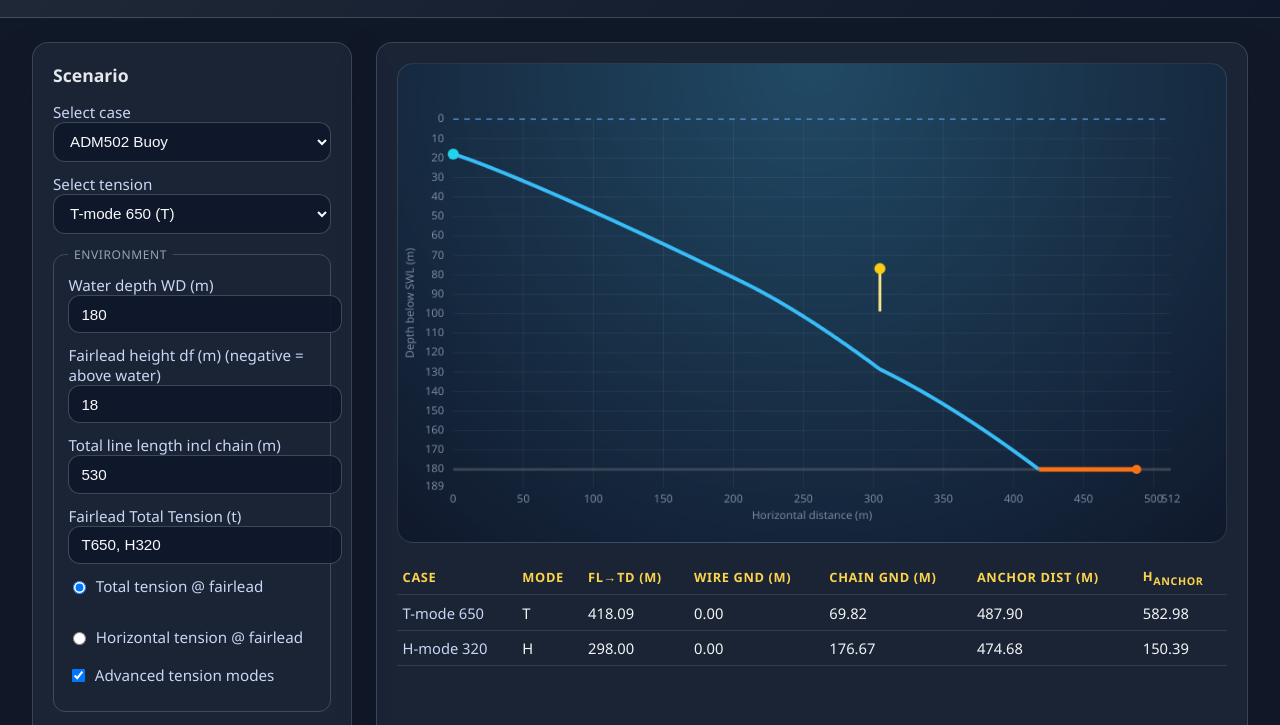
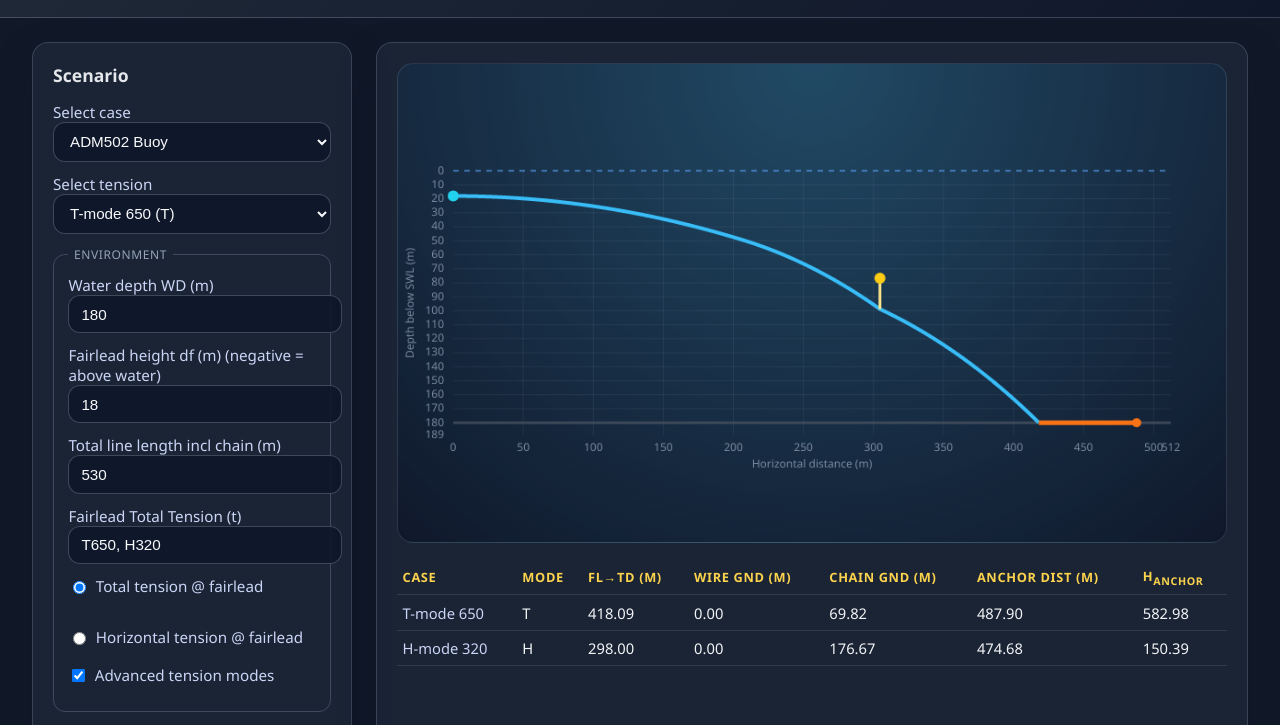
Before and after one commit to rattawitaum-bit/CoordCon, a website: page index.html in a window 1280 px wide. Shown: the part 61-786 px from the top of the page. Drawn offline with Linux system fonts and the light colour scheme.

Commit message:
Restore physical plotting geometry

```diff
--- a/index.html
+++ b/index.html
@@ -624,26 +624,27 @@
       const margin = 60;
       const geom = result.geometry;
       const clampDepth = (value) => Math.min(Math.max(value, 0), currentConfig.waterDepth);
-      const touchdownDepth = result.touchdown ? result.touchdown.y : (currentConfig.waterDepth - currentConfig.fairleadDepth);
-      const remapLocalY = (localY) => {
-        if (!Number.isFinite(touchdownDepth) || touchdownDepth <= 0) return localY;
-        const normalized = Math.min(Math.max(localY / touchdownDepth, 0), 1);
-        const eased = Math.pow(normalized, 0.55);
-        return touchdownDepth * eased;
-      };
 
       const suspended = geom.suspended.map((pt) => ({
         x: pt.x,
-        y: clampDepth(currentConfig.fairleadDepth + remapLocalY(pt.y)),
+        y: clampDepth(currentConfig.fairleadDepth + pt.y),
       }));
-      const seabed = geom.seabed.map((pt) => ({ x: pt.x, y: clampDepth(currentConfig.fairleadDepth + pt.y) }));
-      const maxX = Math.max(result.anchorDistance * 1.05, 1);
-      const maxY = currentConfig.waterDepth * 1.05;
-      const scaleX = (canvas.width - 2 * margin) / maxX;
-      const scaleY = (canvas.height - 2 * margin) / maxY;
+      const seabed = geom.seabed.map((pt) => ({
+        x: pt.x,
+        y: clampDepth(currentConfig.fairleadDepth + pt.y),
+      }));
+
+      const spanX = Math.max(result.anchorDistance * 1.05, 1);
+      const spanY = Math.max(currentConfig.waterDepth * 1.05, 1);
+      const availableWidth = canvas.width - 2 * margin;
+      const availableHeight = canvas.height - 2 * margin;
+      const scale = Math.min(availableWidth / spanX, availableHeight / spanY);
+      const offsetX = margin + (availableWidth - spanX * scale) / 2;
+      const offsetY = margin + (availableHeight - spanY * scale) / 2;
+
       const toCanvas = (pt) => ({
-        x: margin + pt.x * scaleX,
-        y: margin + pt.y * scaleY,
+        x: offsetX + pt.x * scale,
+        y: offsetY + pt.y * scale,
       });
 
       // Gridlines
@@ -654,19 +655,19 @@
       const stepX = 50;
       const stepY = 10;
 
-      for (let x = stepX; x < maxX; x += stepX) {
-        const cx = margin + x * scaleX;
+      for (let x = stepX; x < spanX; x += stepX) {
+        const cx = offsetX + x * scale;
         ctx.beginPath();
-        ctx.moveTo(cx, margin);
-        ctx.lineTo(cx, margin + maxY * scaleY);
+        ctx.moveTo(cx, offsetY);
+        ctx.lineTo(cx, offsetY + spanY * scale);
         ctx.stroke();
       }
 
-      for (let y = stepY; y < maxY; y += stepY) {
-        const cy = margin + y * scaleY;
+      for (let y = stepY; y < spanY; y += stepY) {
+        const cy = offsetY + y * scale;
         ctx.beginPath();
-        ctx.moveTo(margin, cy);
-        ctx.lineTo(margin + maxX * scaleX, cy);
+        ctx.moveTo(offsetX, cy);
+        ctx.lineTo(offsetX + spanX * scale, cy);
         ctx.stroke();
       }
       ctx.restore();
@@ -676,32 +677,32 @@
       ctx.fillStyle = 'rgba(148, 163, 184, 0.8)';
       ctx.font = '12px "Segoe UI", "Roboto", sans-serif';
 
-      const axisBottom = margin + maxY * scaleY;
+      const axisBottom = offsetY + spanY * scale;
 
       ctx.textAlign = 'center';
       ctx.textBaseline = 'top';
-      for (let x = 0; x <= maxX + 1e-6; x += stepX) {
-        const cx = margin + x * scaleX;
+      for (let x = 0; x <= spanX + 1e-6; x += stepX) {
+        const cx = offsetX + x * scale;
         ctx.fillText(`${x.toFixed(0)}`, cx, axisBottom + 8);
       }
-      if ((maxX % stepX) > 1e-6) {
-        const cx = margin + maxX * scaleX;
-        ctx.fillText(`${maxX.toFixed(0)}`, cx, axisBottom + 8);
+      if ((spanX % stepX) > 1e-6) {
+        const cx = offsetX + spanX * scale;
+        ctx.fillText(`${spanX.toFixed(0)}`, cx, axisBottom + 8);
       }
-      ctx.fillText('Horizontal distance (m)', margin + (maxX * scaleX) / 2, axisBottom + 26);
+      ctx.fillText('Horizontal distance (m)', offsetX + (spanX * scale) / 2, axisBottom + 26);
 
       ctx.textAlign = 'right';
       ctx.textBaseline = 'middle';
-      for (let y = 0; y <= maxY + 1e-6; y += stepY) {
-        const cy = margin + y * scaleY;
-        ctx.fillText(`${y.toFixed(0)}`, margin - 10, cy);
+      for (let y = 0; y <= spanY + 1e-6; y += stepY) {
+        const cy = offsetY + y * scale;
+        ctx.fillText(`${y.toFixed(0)}`, offsetX - 10, cy);
       }
-      if ((maxY % stepY) > 1e-6) {
-        const cy = margin + maxY * scaleY;
-        ctx.fillText(`${maxY.toFixed(0)}`, margin - 10, cy);
+      if ((spanY % stepY) > 1e-6) {
+        const cy = offsetY + spanY * scale;
+        ctx.fillText(`${spanY.toFixed(0)}`, offsetX - 10, cy);
       }
       ctx.save();
-      ctx.translate(20, margin + (maxY * scaleY) / 2);
+      ctx.translate(offsetX - 40, offsetY + (spanY * scale) / 2);
       ctx.rotate(-Math.PI / 2);
       ctx.textAlign = 'center';
       ctx.textBaseline = 'top';
@@ -714,18 +715,18 @@
       ctx.lineWidth = 2;
       ctx.setLineDash([6, 6]);
       ctx.beginPath();
-      ctx.moveTo(margin, margin);
-      ctx.lineTo(canvas.width - margin, margin);
+      ctx.moveTo(offsetX, offsetY);
+      ctx.lineTo(offsetX + spanX * scale, offsetY);
       ctx.stroke();
 
       // Seabed
       ctx.setLineDash([]);
       ctx.strokeStyle = 'rgba(75, 85, 99, 0.7)';
       ctx.lineWidth = 3;
-      const seabedY = margin + currentConfig.waterDepth * scaleY;
+      const seabedY = offsetY + currentConfig.waterDepth * scale;
       ctx.beginPath();
-      ctx.moveTo(margin, seabedY);
-      ctx.lineTo(canvas.width - margin, seabedY);
+      ctx.moveTo(offsetX, seabedY);
+      ctx.lineTo(offsetX + spanX * scale, seabedY);
       ctx.stroke();
 
       // Suspended segment
@@ -758,8 +759,8 @@
 
       // Buoys
       for (const buoy of result.buoyStates) {
-      const attachAbs = clampDepth(currentConfig.fairleadDepth + buoy.attach.y);
-      const buoyAbs = clampDepth(currentConfig.fairleadDepth + buoy.buoyDepth);
+        const attachAbs = clampDepth(currentConfig.fairleadDepth + buoy.attach.y);
+        const buoyAbs = clampDepth(currentConfig.fairleadDepth + buoy.buoyDepth);
         const attach = toCanvas({ x: buoy.attach.x, y: attachAbs });
         const top = toCanvas({ x: buoy.attach.x, y: buoyAbs });
         ctx.strokeStyle = buoy.taut ? '#fde68a' : 'rgba(148, 163, 184, 0.5)';
```
